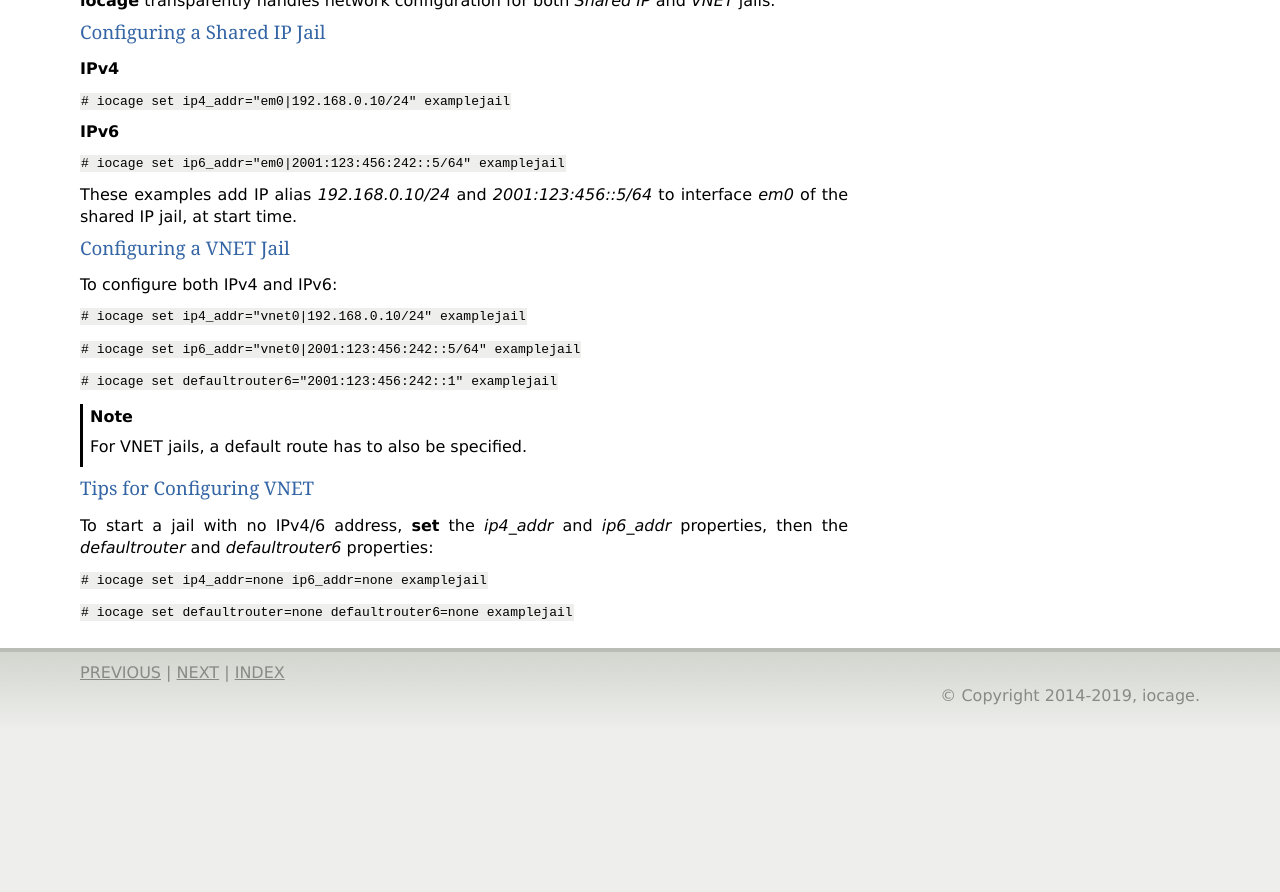
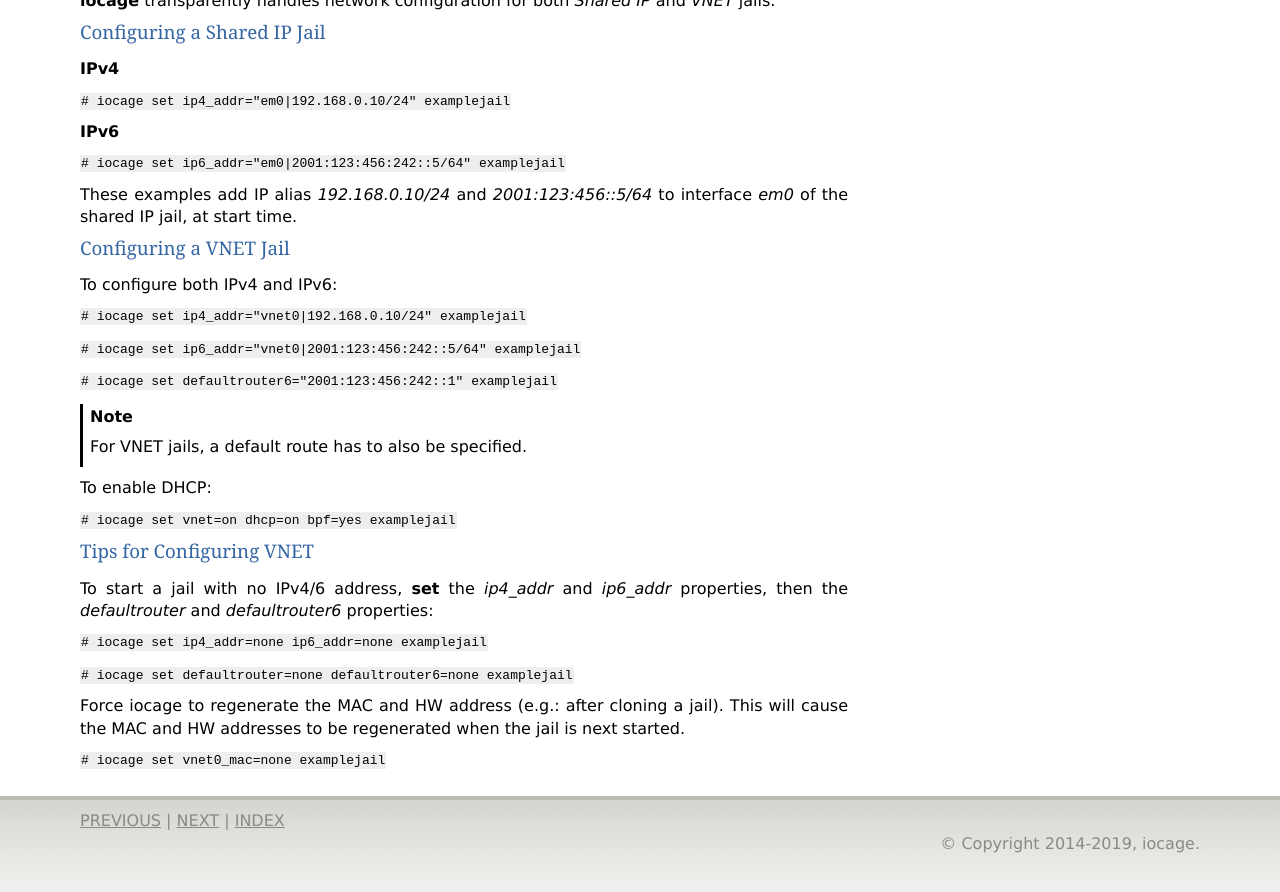
Before and after one commit to iocage/iocage, a Sphinx documentation site: the page built from doc/source/networking.rst, in a window 1280 px wide and 900 px high, scrolled down 2522 px. Shown: the top 892 px of the window. Built offline with Sphinx 7.4.7, drawn with Linux system fonts in a browser that asks for light colours; before the commit the page ends 3274 px from its top, so only the background shows below that.

Commit message:
Update networking document to include information on DHCP and regenerating MAC addresses
Signed-off-by: qubitrenegade <qubitrenegade@gmail.com>

```diff
--- a/doc/source/networking.rst
+++ b/doc/source/networking.rst
@@ -205,6 +205,10 @@
 
 .. note:: For VNET jails, a default route has to also be specified.
 
+To enable DHCP:
+
+:samp:`# iocage set vnet=on dhcp=on bpf=yes examplejail`
+
 .. index:: Tips for configuring VNET
 .. _Tips for Configuring VNET:
 
@@ -218,3 +222,7 @@
 :samp:`# iocage set ip4_addr=none ip6_addr=none examplejail`
 
 :samp:`# iocage set defaultrouter=none defaultrouter6=none examplejail`
+
+Force iocage to regenerate the MAC and HW address (e.g.: after cloning a jail).  This will cause the MAC and HW addresses to be regenerated when the jail is next started.
+
+:samp:`# iocage set vnet0_mac=none examplejail`
```
